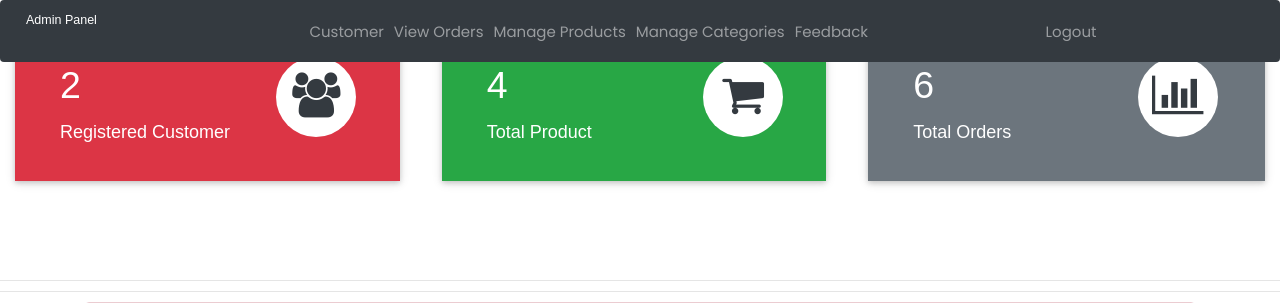
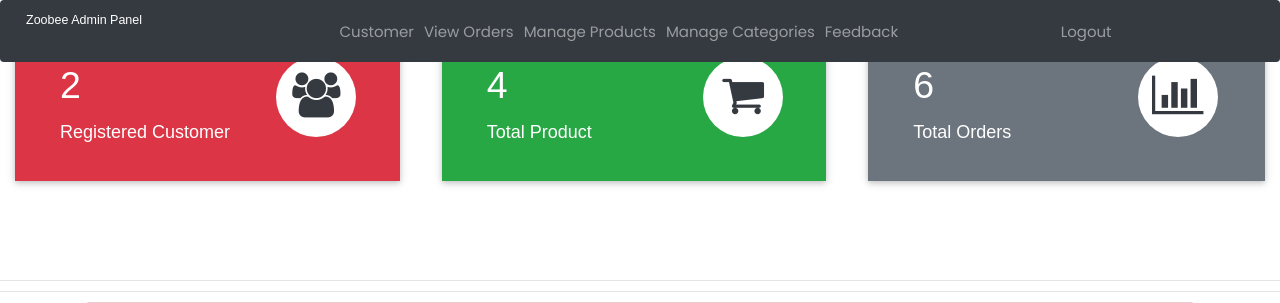
Before and after one commit to Dovineowuor/PLP-Final-Project, a Django app: page /admin-dashboard in a window 1280 px wide. Shown: the top 303 px of the page. Run offline with Django 3.2, Linux system fonts and the light colour scheme; a user stored in the database is signed in; data comes from the database, SQL or seed files in the repository; some libraries are stand-ins or nearby versions.

Commit message:
Update admin brand

```diff
--- a/templates/ecom/admin_base.html
+++ b/templates/ecom/admin_base.html
@@ -47,7 +47,7 @@
 
   <div class="bs-example">
     <nav class="navbar navbar-expand-md navbar-dark fixed-top" style="background:#343A40;">
-      <a href="/" class="navbar-brand">Admin Panel</a>
+      <a href="/" class="navbar-brand">Zoobee Admin Panel</a>
       <button type="button" class="navbar-toggler" data-toggle="collapse" data-target="#navbarCollapse">
         <span class="navbar-toggler-icon"></span>
       </button>
```
